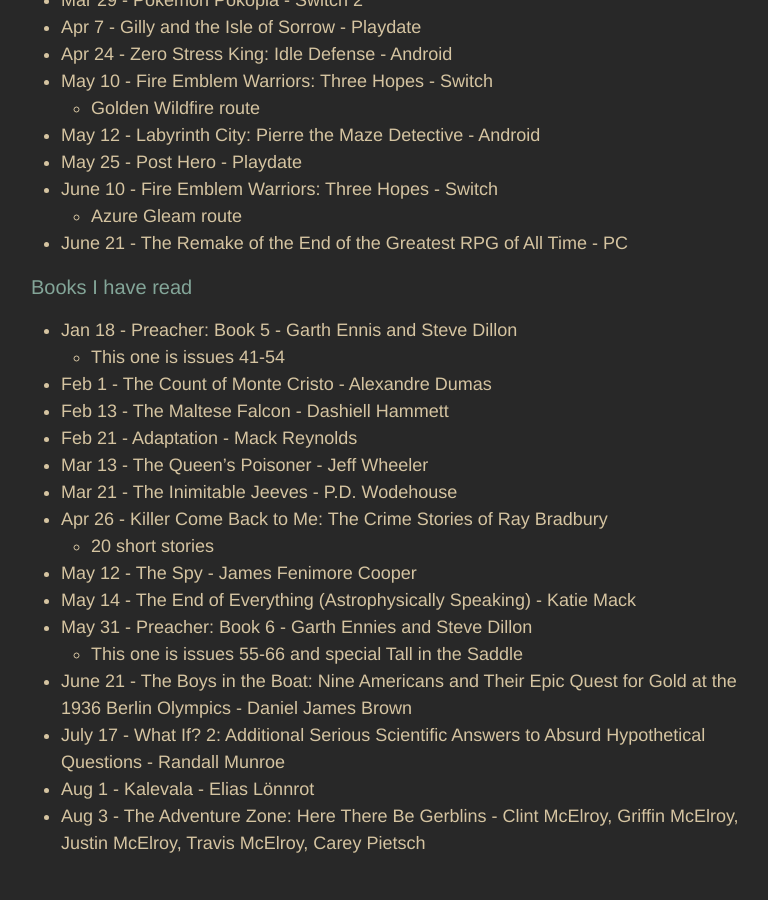
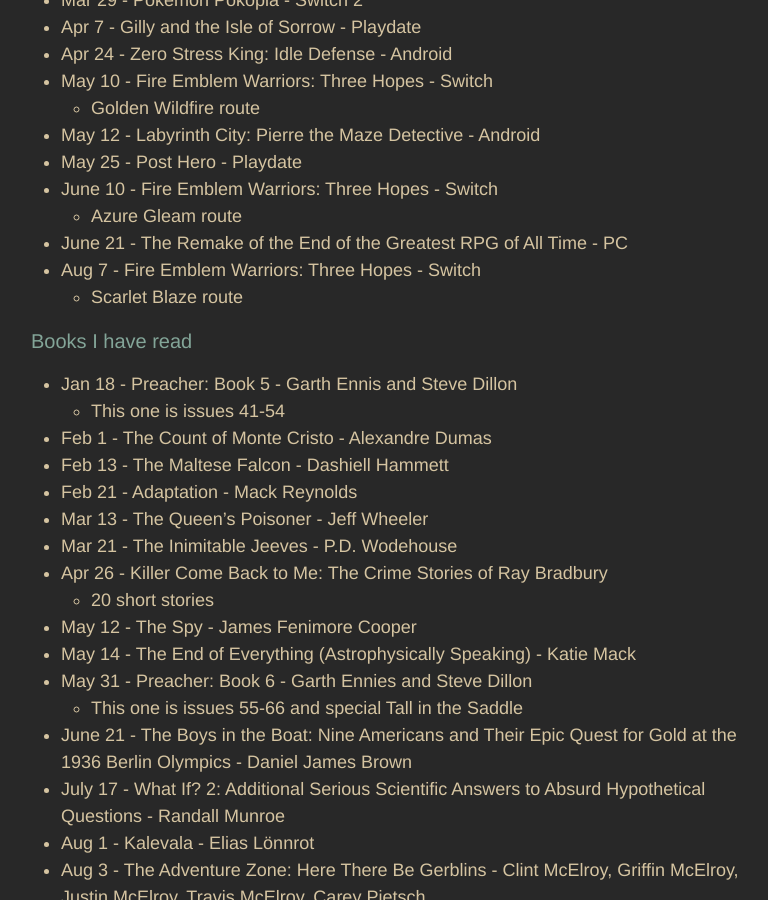
Before and after one commit to adkinsrs/sadkins_site, a Jekyll site: the page built from misc.md, in a window 1280 px wide and 900 px high, scrolled down 761 px. Shown: the whole window, without its empty margins (239-1007 px from the left). Built offline with Jekyll 4.4.1, drawn with Linux system fonts in a browser that asks for light colours.

Commit message:
beat a game

```diff
--- a/misc.md
+++ b/misc.md
@@ -35,6 +35,8 @@
 * June 10 - Fire Emblem Warriors: Three Hopes - Switch
   * Azure Gleam route
 * June 21 - The Remake of the End of the Greatest RPG of All Time - PC
+* Aug 7 - Fire Emblem Warriors: Three Hopes - Switch
+  * Scarlet Blaze route
 
 ### Books I have read
 
```
